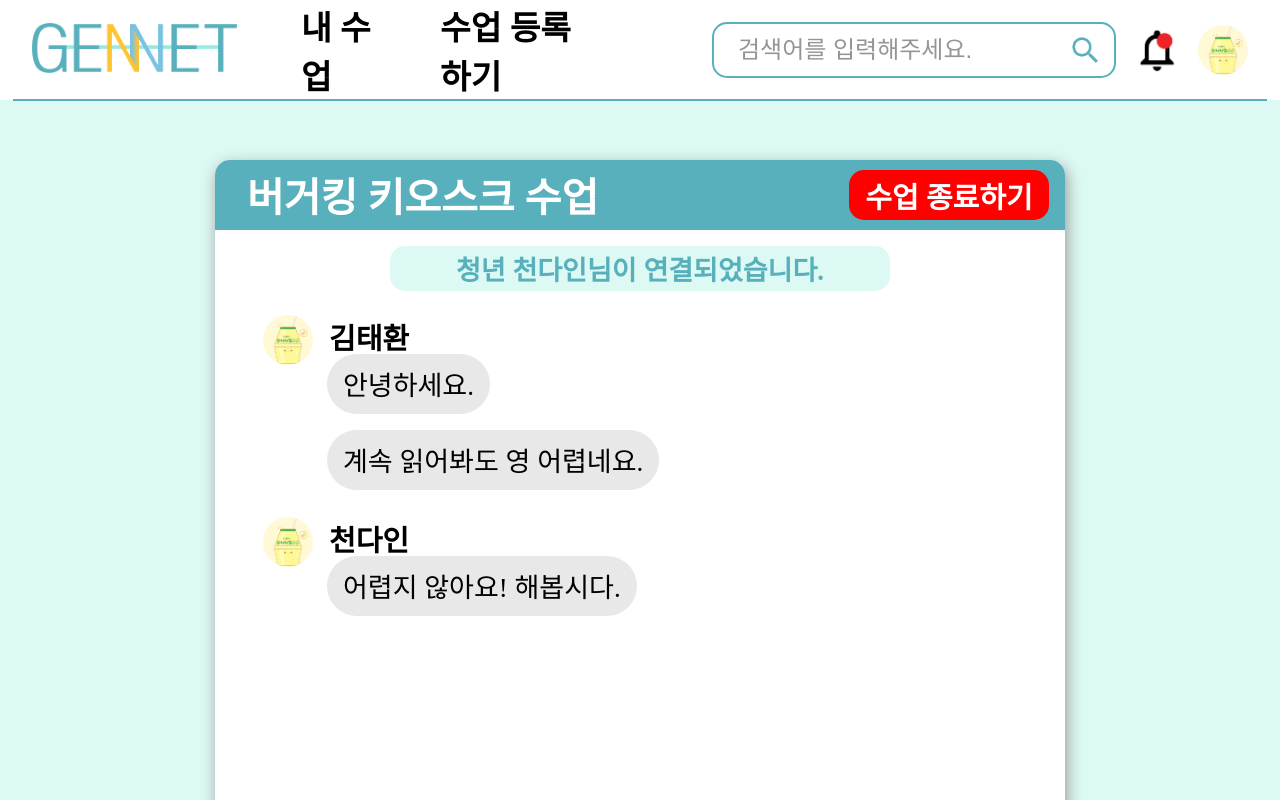
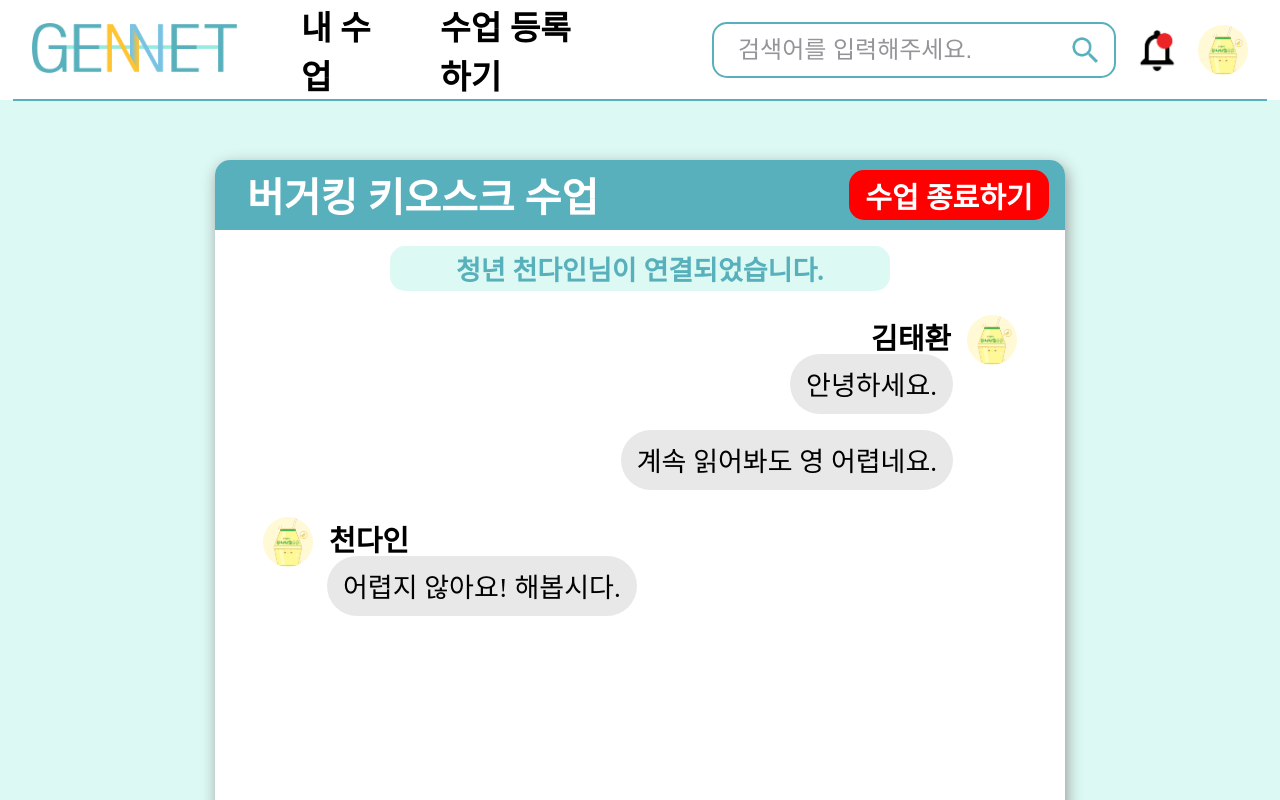
Before and after one commit to taehwan01/gennet-react, a React (Create React App) app: page /class-chat/1 in a window 1280 px wide. Shown: the top 800 px of the page. Built offline with nearby package versions, Linux system fonts and the light colour scheme.

Commit message:
feat: 채팅 미입력시 전송 버튼 비활성화

```diff
--- a/src/pages/ClassChatroom/ClassChatroom.jsx
+++ b/src/pages/ClassChatroom/ClassChatroom.jsx
@@ -34,6 +34,8 @@ function ClassChatroom() {
   };
 
   const [modal, setModal] = useState(false);
+  const [chat, setChat] = useState('');
+  const [chatValidation, setChatValidation] = useState(false);
 
   const navigate = useNavigate();
 
@@ -73,11 +75,18 @@ function ClassChatroom() {
   //   const [message, setMessage] = useState('');
   //   const [chatMessages, setChatMessages] = useState([]);
 
+  const handleChatChange = (event) => {
+    const chatInput = event.target.value;
+    setChat(chatInput);
+    setChatValidation(chatInput.trim().length > 0);
+  };
   const handleSendMessage = () => {
     // 1. 서버로 채팅 내용 보내고
     // 2. 클라이언트에 서버 채팅 내역 다시 가져와서
     // 3. 재렌더링
-    console.log('message sent.');
+    if (chatValidation) console.log(`message: ${chat} sent.`);
+    else console.log('need message!');
+    setChat('');
   };
   const handleExitChatroom = () => {
     setModal(true);
@@ -98,15 +107,15 @@ function ClassChatroom() {
       const sameUser = msg.user !== prevUser;
       prevUser = msg.user;
       return (
-        <div className={`${styles['user-chat']} ${user === msg.user ? styles.right : styles.left}`}>
+        <div className={`${styles['user-chat']} ${user.name === msg.user ? styles.right : styles.left}`}>
           {sameUser && (
             <div className={styles['same-user-chat']}>
-              {msg.user !== user && <img className={styles['profile-image']} src={testIMG} alt='Profile IMG' />}
+              {msg.user !== user.name && <img className={styles['profile-image']} src={testIMG} alt='Profile IMG' />}
               <span className={`${styles['message-user']} font-bold`}>{msg.user}</span>
-              {msg.user === user && <img className={styles['profile-image']} src={testIMG} alt='Profile IMG' />}
+              {msg.user === user.name && <img className={styles['profile-image']} src={testIMG} alt='Profile IMG' />}
             </div>
           )}
-          {msg.user === user ? (
+          {msg.user === user.name ? (
             <div className={styles['message-content-right']}>{msg.content}</div>
           ) : (
             <div className={styles['message-content-left']}>{msg.content}</div>
@@ -129,7 +138,13 @@ function ClassChatroom() {
         <div className={styles['chat-contents']}>{renderMessages()}</div>
         <div className={styles['input-box']}>
           <div className={styles['input-container']}>
-            <input type='text' className={styles['message-input']} placeholder='내용을 입력해 주세요.' />
+            <input
+              type='text'
+              value={chat}
+              onChange={handleChatChange}
+              className={styles['message-input']}
+              placeholder='내용을 입력해 주세요.'
+            />
             <div className={styles['send-button']}>
               <Button action={handleSendMessage} buttonStyle={sendButtonStyle} tag='전송' />
             </div>
--- a/src/store/index.js
+++ b/src/store/index.js
@@ -3,6 +3,7 @@ import { configureStore, createSlice } from '@reduxjs/toolkit';
 const userSlice = createSlice({
   name: 'user',
   initialState: {
+    name: '김태환',
     email: 'test@gmail.com',
     password: '',
     // type: 'SENIOR',
```
